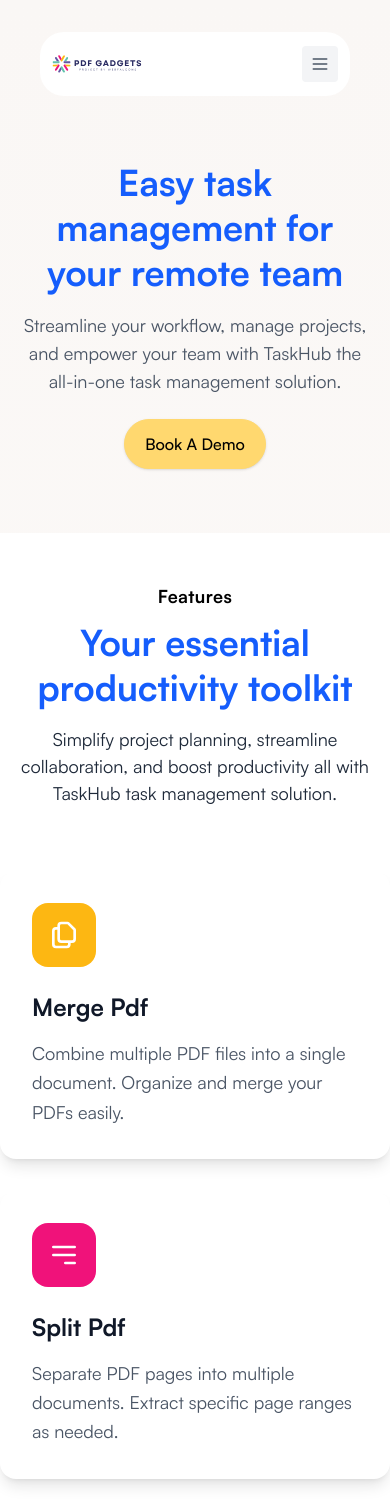
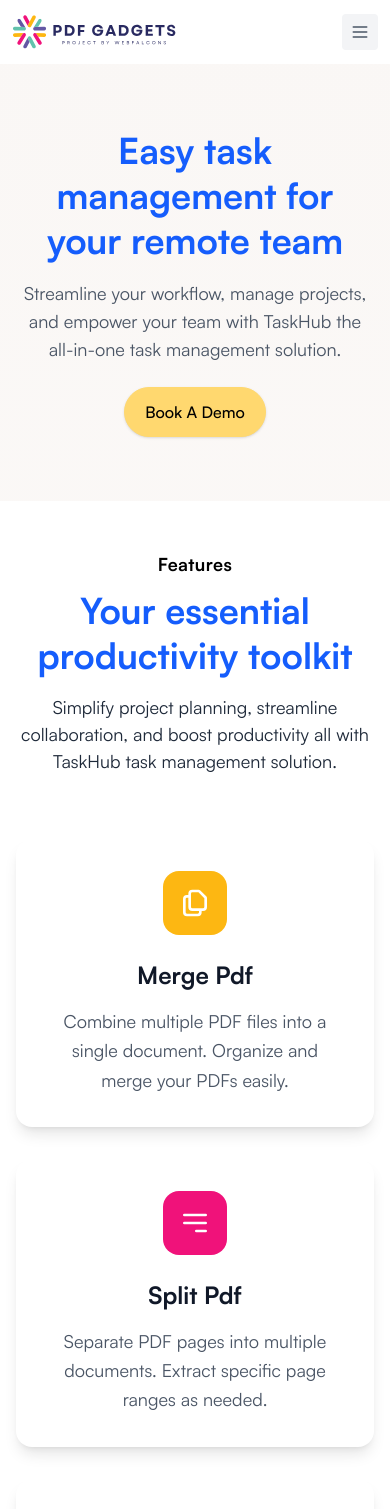
Before and after one commit to Suhaib806/mypdf, a Next.js app: page / in a window 390 px wide. Shown: the top 1509 px of the page. Built offline with nearby package versions, Linux system fonts and the light colour scheme.

Commit message:
front end upgraded

```diff
--- a/src/app/page.tsx
+++ b/src/app/page.tsx
@@ -8,15 +8,15 @@
 
 export default function Home() {
   return (
-    <div className=" py-8" style={{ background: 'linear-gradient(#faf7f5, #fff)' }} >
-<div className="px-10">
+    <div className=" py-0 md:py-8" style={{ background: 'linear-gradient(#faf7f5, #fff)' }} >
+<div className="px-0 md:px-10">
 <Header/>
 </div>
 
     <Hero/>
     {/* <VideoSection /> */}
     <Products/>
-    <div className="px-10">
+    <div className="px-4">
     <TrustedSection />
     </div>
 
--- a/src/components/footer.tsx
+++ b/src/components/footer.tsx
@@ -17,11 +17,11 @@
       <div className="max-w-7xl mx-auto px-4 sm:px-6 lg:px-8">
         {/* Main Footer Content */}
         <div className="py-8 md:py-12">
-          <div className="flex justify-between items-center gap-8">
+          <div className="flex flex-col md:flex-row justify-between items-center md:items-start gap-8 md:gap-12">
             {/* Logo and Description - Left */}
             <div className="flex flex-col items-center md:items-start">
               <Link href="/" className="flex items-center">
-                <img className="w-32 sm:w-40 md:w-48" src="/logo.svg" alt="Logo" />
+                <img className="w-44 sm:w-32 md:w-40" src="/logo.svg" alt="Logo" />
               </Link>
               <p className="mt-4 text-sm text-black text-center md:text-left max-w-xs">
                 Your all-in-one solution for PDF conversion and manipulation tools.
@@ -29,9 +29,9 @@
             </div>
 
             {/* Product Links - Center */}
-            <div className="flex flex-col items-start">
+            <div className="flex flex-col items-center md:items-start">
               <h3 className="text-sm font-semibold text-gray-900 mb-4">Products</h3>
-              <nav className="flex flex-wrap justify-start gap-x-8 gap-y-2">
+              <nav className="flex flex-wrap justify-center md:justify-start gap-x-6 gap-y-2 ">
                 {productLinks.map((link) => (
                   <Link
                     key={link.name}
@@ -45,7 +45,7 @@
             </div>
 
             {/* Social Links - Right */}
-            <div className="flex flex-col items-start">
+            <div className="flex flex-col items-center md:items-start">
               <h3 className="text-sm font-semibold text-gray-900 mb-4">Follow Us</h3>
               <div className="flex space-x-6">
                 <a
--- a/src/components/header.tsx
+++ b/src/components/header.tsx
@@ -11,11 +11,11 @@
   };
 
   return (
-    <header className="bg-white rounded-3xl relative">
+    <header className="bg-white md:rounded-3xl relative">
     <div className="mx-auto flex h-16 md:h-22 max-w-screen-xl items-center gap-2 md:gap-4 px-3 sm:px-4 md:px-6 lg:px-8">
       <Link className="block text-[#5cacb3]" href="/">
         <span className="sr-only">Home</span>
-        <img className="w-24 sm:w-32 md:w-40 lg:w-[200px]" src="/logo.svg" alt="Logo" />
+        <img className="w-44 sm:w-32 md:w-40 lg:w-[200px]" src="/logo.svg" alt="Logo" />
       </Link>
 
       <div className="flex flex-1 items-center justify-end md:justify-center sm:justify-end">
--- a/src/components/products.tsx
+++ b/src/components/products.tsx
@@ -75,7 +75,7 @@
 
   return (
     <>
-      <div className="w-full bg-white  py-12 ">
+      <div className="w-full bg-white py-12 px-4 sm:px-6 lg:px-8">
         {/* Features Section */}
         <div className="text-center mb-16">
           <h2 className="text-[18px] leading-[31px] font-semibold text-black tracking-wide">Features</h2>
@@ -98,8 +98,8 @@
               >
                 <div className="relative group h-full">
                   <div className="absolute inset-0 bg-white rounded-2xl shadow-lg transform transition-all duration-500 group-hover:scale-105"></div>
-                  <div className="relative p-8 h-full">
-                    <div className={`w-16 h-16 ${product.bgColor} rounded-2xl flex items-center justify-center text-white mb-6 transform transition-transform duration-500 group-hover:scale-110`}>
+                  <div className="relative p-8 h-full text-center md:text-left">
+                    <div className={`w-16 h-16 ${product.bgColor} rounded-2xl flex items-center justify-center text-white mb-6 transform transition-transform duration-500 group-hover:scale-110 mx-auto md:mx-0`}>
                       {product.icon}
                     </div>
                     <h3 className="text-2xl font-bold text-gray-900 mb-4">{product.title}</h3>
```
